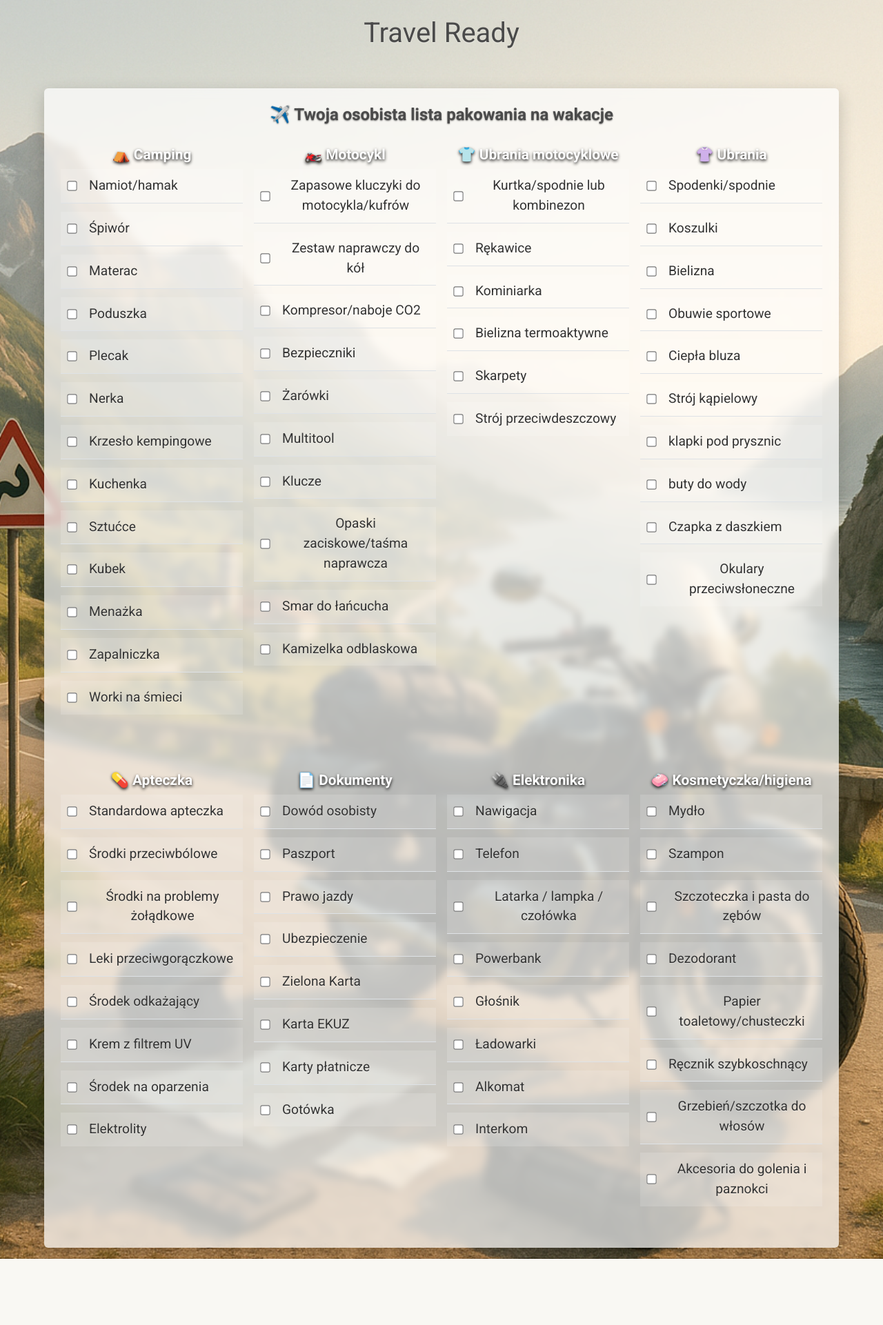
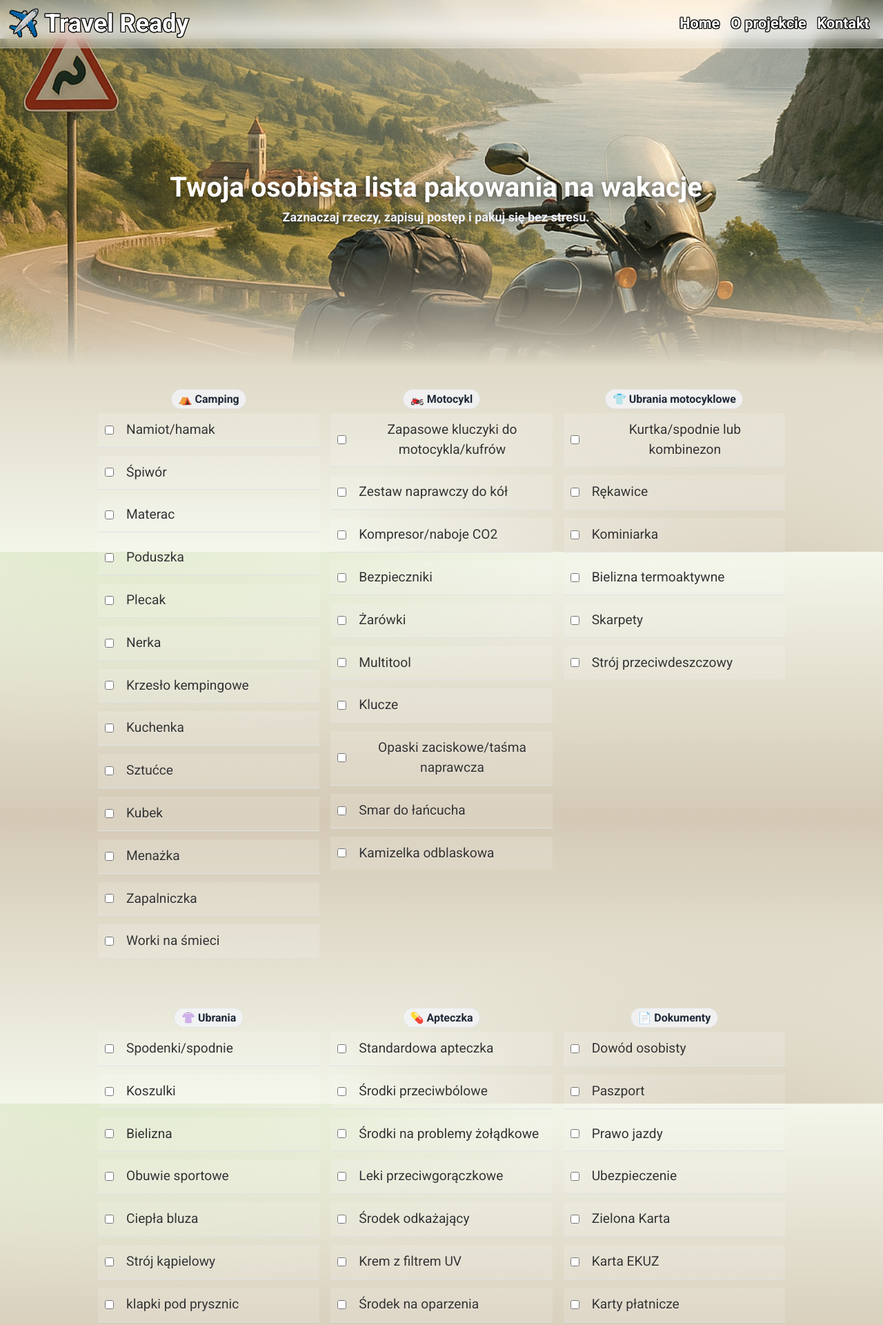
Before and after one commit to Yamca4231/TravelReady, a Flask app: page / in a window 1280 px wide. Shown: the top 1921 px of the page at 69% size. Before the commit the page ends 1825 px from the top, so only its background shows below. Run offline with Flask 3, Linux system fonts and the light colour scheme; data that the repository does not hold is empty.

Commit message:
Zmiana wygladu frontu

```diff
--- a/static/css/style.css
+++ b/static/css/style.css
@@ -1,13 +1,26 @@
 /* ===================== style.css ===================== */
 
-/* Ustawienia ogólne */
+
+/* ========== 1) Zmienne i motywy tła ========== */
+:root {
+  /* Domyślny motyw – DUSK */
+  --bg-1: #f2f5ef; /* jasna szałwia */
+  --bg-2: #fff2e7; /* delikatna brzoskwinia */
+}
+
+/* --- SAGE–GOLD (pod zieleń zboczy + golden hour) --- */
+[data-theme="sage-gold-soft"]{
+  --bg-1: #f3f6ea; /* bazowa: bardzo jasna szałwia */
+  --bg-2: #d4c9b5; /* ciepły „piaskowo-miodowy” (golden hour) */
+  --bg-3: #dde8c7; /* jasna szałwia/oliwka (zielony akcent) */
+}
+
+/* ========== 2) Bazowe ========== */
 html, body {
   margin: 0;
   padding: 0;
-  height: auto;
   min-height: 100%;
   text-align: center;
-  position: relative;
   background: transparent;
   font-family: var(--font-family);
   -webkit-font-smoothing: antialiased;
@@ -20,34 +33,156 @@
   font-weight: 500;
 }
 
-#mainNavbar {
-  width: 100%;
+/* Warstwowy gradient */
+body{
+  background:
+    radial-gradient(1100px 520px at 14% -8%,  var(--bg-3) 0%, transparent 64%),
+    radial-gradient(1100px 520px at 86% 108%, var(--bg-2) 0%, transparent 60%),
+    linear-gradient(180deg, var(--bg-1) 0%, var(--bg-2) 48%, var(--bg-1) 100%);
+  background-attachment: fixed, fixed, fixed;
+  background-repeat: no-repeat;
 }
 
-/* Sekcja checklisty */
-.main {
-  background-color: rgba(255, 255, 255, 0.95);
-  color: #333;
-  position: relative;
-  z-index: 100;
-  width: 100%;
-  max-width: 980px;
-  margin: 25px auto;
-  padding: 20px;
-  border-radius: 10px;
-  box-sizing: border-box;
+/* ========== 3) Navbar (glass) ========== */
+/* półprzezroczyste tło i warstwa ponad obrazem */
+.navbar-clear{
+  background: rgba(255,255,255,0.28);
+  backdrop-filter: blur(10px) saturate(120%);
+  border-bottom: 1px solid rgba(255,255,255,0.22);
+  position: sticky; top: 0; z-index: 5;
+  z-index: 5; /* ważne, żeby nie chowało się za obrazem */
 }
 
-/* Kontener checklisty */
+/* ========== 4) Hero / paralaksa ========== */
+/* Interaktywne tło */
+.ibg-container {
+  position: relative;
+  color: white;
+}
+
+.ibg-bg {
+  position: absolute;
+  top: 0; left: 0; right: 0;
+  width: 100%;
+  min-height: 100%;
+  background-size: cover;
+  background-position: center;
+  z-index: -1;
+}
+
+.parallax-band {
+  overflow: hidden;
+  position: relative;
+  z-index: 1;
+  border: 0;
+}
+
+.parallax-band { height: 324px !important; }          /* <576px */
+@media (min-width: 576px) { .parallax-band { height: 360px !important; } }
+@media (min-width: 768px) { .parallax-band { height: 432px !important; } }
+@media (min-width: 992px) { .parallax-band { height: 504px !important; } }
+@media (min-width: 1200px){ .parallax-band { height: 576px !important; } }
+
+.parallax-band .ibg-bg {
+  height: 100% !important;
+  width: 100%;
+/* Wygaszanie wyłącznie tła (dziecko generowane przez plugin) */
+  -webkit-mask-image: linear-gradient(to bottom, #000 60%, transparent 90%);
+          mask-image: linear-gradient(to bottom, #000 60%, transparent 90%);
+}
+
+/* lekkie przyciemnienie zdjęcia, by napis był czytelny */
+.parallax-band::after {
+  content: "";
+  position: absolute; inset: 0; pointer-events: none;
+  background: linear-gradient(180deg, rgba(0,0,0,0.10), rgba(0,0,0,0.15));
+}
+
+/* delikatne wygaszenie do bieli przy dolnej krawędzi zdjęcia */
+.parallax-band::after{
+  content:"";
+  position:absolute; left:0; right:0; bottom:0;
+  height: 56px;
+  pointer-events:none;
+  background: linear-gradient(to bottom, transparent, rgba(255,255,255,.85));
+}
+
+.parallax-caption {
+  position: absolute;
+  inset: 0;                    /* zajmij cały obszar obrazka */
+  display: flex;
+  flex-direction: column;
+  align-items: center;         /* wyśrodkuj poziomo */
+  justify-content: center;     /* wyśrodkuj pionowo */
+  text-align: center;          /* wyrównanie tekstu */
+  padding: 0 1rem;             /* marginesy wewnętrzne na mobile */
+  z-index: 2;
+  right: 1rem;         /* pozwala zawijać tekst na małych ekranach */
+}
+
+.parallax-caption > * { max-width: 980px; }
+
+.caption-title {
+  margin: 0;
+  font-weight: 800;
+  font-size: clamp(1.125rem, 4.5vw, 2.25rem);
+  color: #fff;
+  -webkit-text-stroke: 2px #000;
+  paint-order: stroke fill;
+  text-shadow:
+    1px 0 0 #000, -1px 0 0 #000,
+    0 1px 0 #000,  0 -1px 0 #000,
+    1px 1px 0 #000, -1px -1px 0 #000,
+    1px -1px 0 #000, -1px 1px 0 #000;
+}
+
+.caption-header {
+  margin: 0;
+  font-weight: 800;
+  font-size: clamp(0.675rem, 2.7vw, 1.35rem); /* 1.125, 4.5vw, 2.25 × 0.25 */
+  -webkit-text-stroke: 1px #000; /* cieńszy obrys przy tak małej czcionce */
+  color: #fff;
+  paint-order: stroke fill;
+  /* Fallback obrysu dla Firefox: */
+  text-shadow:
+    1px 0 0 #000, -1px 0 0 #000,
+    0 1px 0 #000,  0 -1px 0 #000,
+    1px 1px 0 #000, -1px -1px 0 #000,
+    1px -1px 0 #000, -1px 1px 0 #000;
+}
+
+/* Slogan (h2) – biały + miękki cień */
+.hero-title {
+  margin: 0;
+  font-weight: 800;
+  font-size: clamp(1.5rem, 5vw, 2.5rem); /* ~24–40px */
+  color: #fff;
+  text-shadow: 0 6px 20px rgba(0,0,0,.45), 0 2px 8px rgba(0,0,0,.35);
+}
+
+.hero-sub {
+  margin: .35rem 0 0;
+  font-weight: 600;
+  font-size: clamp(0.95rem, 2.8vw, 1.125rem); /* ~15–18px */
+  color: #eef2ff;
+  text-shadow: 0 4px 14px rgba(0,0,0,.35), 0 2px 6px rgba(0,0,0,.25);
+}
+
+/* Małe ekrany – odsuń trochę bardziej od krawędzi */
+@media (max-width: 600px) {
+  .parallax-caption { left: 0.75rem; right: 0.75rem; bottom: 1rem; }
+}
+
+/* ========== 5) Checklist (karta, siatka, elementy) ========== */
 .checklist-box {
   width: 90vw;
-  max-width: 2560px;
+  max-width: 1200px;
   min-width: 300px;
   margin: 2rem auto;
   padding: 2rem;
-  background-color: rgba(255, 255, 255, 0.7);
+  background-color: rgba(255, 255, 255, 0.82);
   backdrop-filter: blur(6px);
-  box-shadow: 0 8px 24px rgba(0, 0, 0, 0.2);
+  box-shadow: 0 8px 24px rgba(0, 0, 0, 1.2);
   border-radius: 12px;
   color: #4a4a4a;
   text-shadow: 0 1px 2px rgba(0, 0, 0, 0.5);
@@ -59,9 +194,7 @@
   transform: scale(1.1);
 }
 
-/* Elementy listy */
-#checklist,
-.checklist-grid {
+#checklist,.checklist-grid {
   display: grid;
   grid-template-columns: repeat(auto-fit, minmax(250px, 1fr));
   gap: 1rem;
@@ -70,9 +203,7 @@
   margin: 0 auto;
 }
 
-#checklist li,
-.checklist-grid li,
-.main li {
+#checklist li, .checklist-grid li{
   background-color: rgba(255, 255, 255, 0.15);
   padding: 10px;
   display: flex;
@@ -87,44 +218,30 @@
 }
 
 /* Nagłówki kategorii */
-#checklist h3,
-.checklist-grid h3 {
+#checklist h3, .checklist-grid h3 {
   grid-column: 1 / -1;
-  margin: 1.5em 0 0.4em;
-  font-size: 1.3em;
-  font-weight: 600;
-  color: #ffffff;
-  text-shadow: 0 2px 4px rgba(0, 0, 0, 0.9);
+  margin: 1.25rem 0 .35rem;
+  font-size: 1rem;
+  font-weight: 700;
+  color: #1f2937;
+  text-shadow: none;
+  display: inline-flex; align-items: center; gap: .5rem;
+  padding: .25rem .6rem;
+  background: rgba(243,244,246,.85); /* gray-100 */
+  border: 1px solid rgba(0,0,0,.06);
+  border-radius: 999px;
 }
 
-/* Interaktywne tło */
-.ibg-container {
-  position: relative;
-  overflow: hidden;
-  height: auto;
-  min-height: 100vh;
-  color: white;
+/* Drobna dostępność: mniejsza czcionka elementów listy na bardzo wąskich ekranach */
+@media screen and (max-width: 600px) {
+  ul#checklist li { font-size: 1em; line-height: 1.5; }
 }
 
-.ibg-bg {
-  position: absolute;
-  top: 0; left: 0; right: 0;
-  width: 100%;
-  min-height: 100%;
-  background-size: cover;
-  background-position: center;
-  z-index: -1;
+/* ========== 6) Overlap karty nad hero (opcjonalne) ========== */
+
+/* Karta ma nachodzić na hero i mieć priorytet warstw */
+.overlap-hero {
+  margin-top: clamp(-80px, -10vw, -160px);  /* podnieś nad krawędź zdjęcia */
+  position: relative;
+  z-index: 3;
 }
-
-/* Responsywność */
-@media screen and (max-width: 600px) {
-  .main {
-    width: 90%;
-    padding: 10px;
-  }
-
-  ul#checklist li {
-    font-size: 1em;
-    line-height: 1.5;
-  }
-}
--- a/static/index.html
+++ b/static/index.html
@@ -1,11 +1,11 @@
 <!DOCTYPE html>
-<html lang="pl" class="no-js demo5">
+<html lang="pl">
 	<head>
 		<meta charset="UTF-8" />
-		<meta name="viewport" content="width=device-width, initial-scale=1.0">
+		<meta name="viewport" content="width=device-width, initial-scale=1.0 viewport-fit=cover">
 		<title>Travel Ready – Lista Pakowania</title>
 		<meta name="description" content="Interaktywna lista rzeczy do zabrania na wakacje." />
-  		<meta name="keywords" content="checklista, wakacje, pakowanie, flask, php" />
+  		<meta name="keywords" content="checklista, wakacje, pakowanie" />
 
 		<link rel="icon" href="/static/images/favicon.ico" type="image/x-icon">
 
@@ -23,37 +23,63 @@
 		<!-- jQuery i interactive_bg -->
 		<script src="https://code.jquery.com/jquery-3.7.1.min.js"></script>
 	</head>
-	<body>
-		<div class="container-fluid ibg-container position-relative" data-ibg-bg="/travelready/static/images/bg.jpg">
+	<body data-theme="sage-gold-soft">
+
+		<div class="container-fluid px-0 ibg-container  parallax-band" data-ibg-bg="/travelready/static/images/bg.jpg">
 
 			<!-- Nagłówek -->
-			<header class="text-center py-4">
-				<h1>Travel Ready</h1>
-			</header>
+			<nav class="navbar navbar-expand-lg  navbar-light navbar-clear">
+				<div class="container-fluid">
 
-			<!-- Menu -->
-			<nav class="navbar navbar-expand-md navbar-dark navbar-clear">
-				<div class="container-fluid">
-					<div class="collapse navbar-collapse" id="mainNavbar">
-						<ul class="navbar-nav mx-auto"></ul>
+					<a class="navbar-brand" href="#"><h1 class="caption-title">✈️ Travel Ready</h1></a>
+
+					<!-- hamburger na mobile -->
+					<button class="navbar-toggler" type="button"
+							data-bs-toggle="collapse" data-bs-target="#navbarSupportedContent"
+							aria-controls="navbarSupportedContent" aria-expanded="false" aria-label="Przełącz nawigację">
+					<span class="navbar-toggler-icon"></span>
+					</button>
+
+					<div class="collapse navbar-collapse" id="navbarSupportedContent">
+					<ul class="navbar-nav ms-auto mb-2 mb-lg-0">
+
+						<!-- link do checklisty (przewija do sekcji) -->
+
+						<li class="nav-item"><a class="nav-link active" aria-current="page" href="#"><p class="caption-header">Home</p></a></li>
+						<li class="nav-item"><a class="nav-link" href="#about"><p class="caption-header">O projekcie</p></a></li>
+						<li class="nav-item"><a class="nav-link" href="#contact"><p class="caption-header">Kontakt</p></a></li>
+
+					</ul>
 					</div>
 				</div>
 			</nav>
+			<div class="parallax-caption">
+				<h2 class="hero-title">Twoja osobista lista pakowania na wakacje</h2>
+				<p class="hero-sub">Zaznaczaj rzeczy, zapisuj postęp i pakuj się bez stresu.</p>
+			</div>
+		</div>
+			<!-- Główna karta -->
+			<main class="container px-4">
+				<section class="overlap-hero">
+				<div class="p-4 p-md-5">
 
-			<!-- Checklist -->
-			<main class="container checklist-box rounded p-4 my-3">
-				<h2 class="fw-bold">✈️ Twoja osobista lista pakowania na wakacje</h2>
+					<!-- Formularz checklisty -->
+					<form id="checklist-form">
+						<div id="checklist" class="checklist-grid"></div>
+					</form>
+					<div id="status" class="alert d-none mt-3" role="alert"></div>
+				</div>
+    			</section>
 
-				<!-- Formularz checklisty -->
-				<form id="checklist-form">
-					<div id="checklist" class="checklist-grid"></div>
-				</form>
-				<div id="status" class="alert d-none mt-3" role="alert"></div>
-			</main>
-		</div>
+				<!-- Stopka -->
+				<footer class="py-4 text-center small text-muted">
+					<p>© <span id="year"></span> Travel Ready • Wersja demonstracyjna</p>
+				</footer>
+  			</main>
 
 		<!-- Skrypty JS -->
 		<script type="module" src="js/main.js"></script>
+
 		<!-- Bootstrap Bundle JS -->
 		<script src="https://cdn.jsdelivr.net/npm/bootstrap@5.3.3/dist/js/bootstrap.bundle.min.js"
         	integrity="sha384-YvpcrYf0tY3lHB60NNkmXc5s9fDVZLESaAA55NDzOxhy9GkcIdslK1eN7N6jIeHz"
```
Also changed, not shown: py/README.md.
